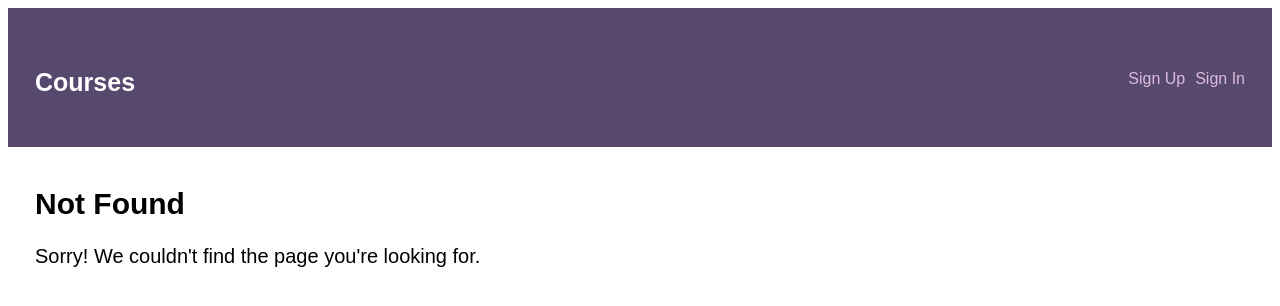
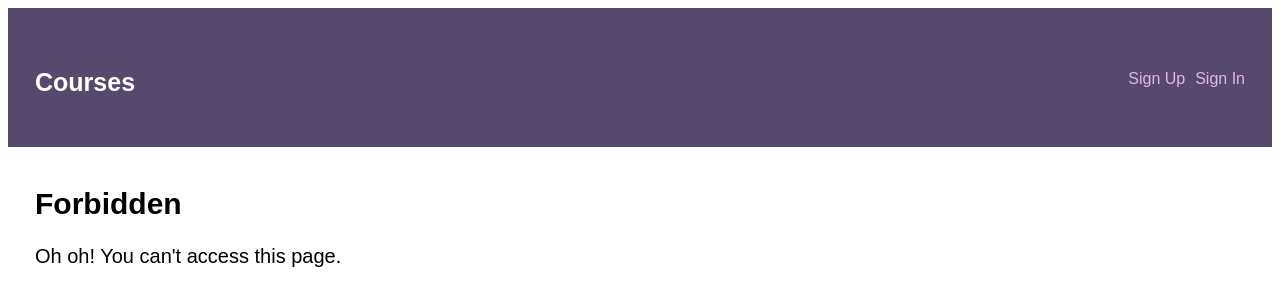
Before and after one commit to Wmchance/full_stack_app_with_react_and_a_rest_api, a React (Create React App) app in the folder client/: page /forbidden in a window 1280 px wide. Before the commit this address had no page. Shown: the top 306 px of the page. Built offline with nearby package versions, Linux system fonts and the light colour scheme.

Commit message:
add Forbidden component & routing

```diff
--- a/client/src/App.js
+++ b/client/src/App.js
@@ -17,6 +17,7 @@ import UpdateCourse from './components/UpdateCourse';
 import Header from './components/Header';
 import UserSignOut from "./components/UserSignOut";
 import NotFound from "./components/NotFound";
+import Forbidden from "./components/Forbidden";
 // import Authenticated from "./components/Authenticated";
 
 function App() {
@@ -90,6 +91,11 @@ function App() {
               />
 
               <Route
+                path="/forbidden"
+                element={<Forbidden />}
+              />
+
+              <Route
                 path="*"
                 element={<NotFound />}
               />
--- /dev/null
+++ b/client/src/components/Forbidden.js
@@ -0,0 +1,14 @@
+import React from "react";
+
+const Forbidden = () => {
+    return (
+        <main>
+            <div className="wrap">
+                <h2>Forbidden</h2>
+                <p>Oh oh! You can't access this page.</p>
+            </div>
+        </main>
+    );
+}
+
+export default Forbidden;
--- a/client/src/components/UpdateCourse.js
+++ b/client/src/components/UpdateCourse.js
@@ -10,8 +10,14 @@ const UpdateCourse = () => {
     const [courseId, updateId] = useState(location.pathname.split('/')[2]);
     const url = `http://localhost:5000/api/courses/${courseId}`;
 
+    const [authUser, updateUser] = useState({
+        emailAddress: '',
+        password: '',
+        id: ''
+    })
+
     /*
-     * Load current course data from db so that it can be displayed
+    ** Load current course data from db so that it can be displayed
     */
     const [courseInfo, updateInfo] = useState([]);
 
@@ -25,6 +31,9 @@ const UpdateCourse = () => {
             }
         })
         .then((data) => {
+            if(data.course.id !== authUser.id) {
+                navigate('forbidden');
+            } else {
                 updateInfo(data.course);
                 updateFormInfo({
                     id: data.course.id,
@@ -34,6 +43,7 @@ const UpdateCourse = () => {
                     estimatedTime: data.course.estimatedTime,
                     materialsNeeded: data.course.materialsNeeded
                 });
+            }
         })
         .catch((error) => {
             console.error('Error:', error);
@@ -52,10 +62,10 @@ const UpdateCourse = () => {
     */
     const [formBody, updateFormInfo] = useState({})
 
-    const [authUser, updateUser] = useState({
-        emailAddress: '',
-        password: ''
-    })
+    // const [authUser, updateUser] = useState({
+    //     emailAddress: '',
+    //     password: ''
+    // })
 
     const [valErrors, updateErrors] = useState([])
 
@@ -93,6 +103,7 @@ const UpdateCourse = () => {
             { context => {
                 authUser.emailAddress = context.emailAddress;
                 authUser.password = context.password;
+                authUser.id = context.id;
 
                 return(
                     <div  className="wrap">
```
Lines whose indentation alone changed are shown as unchanged.
